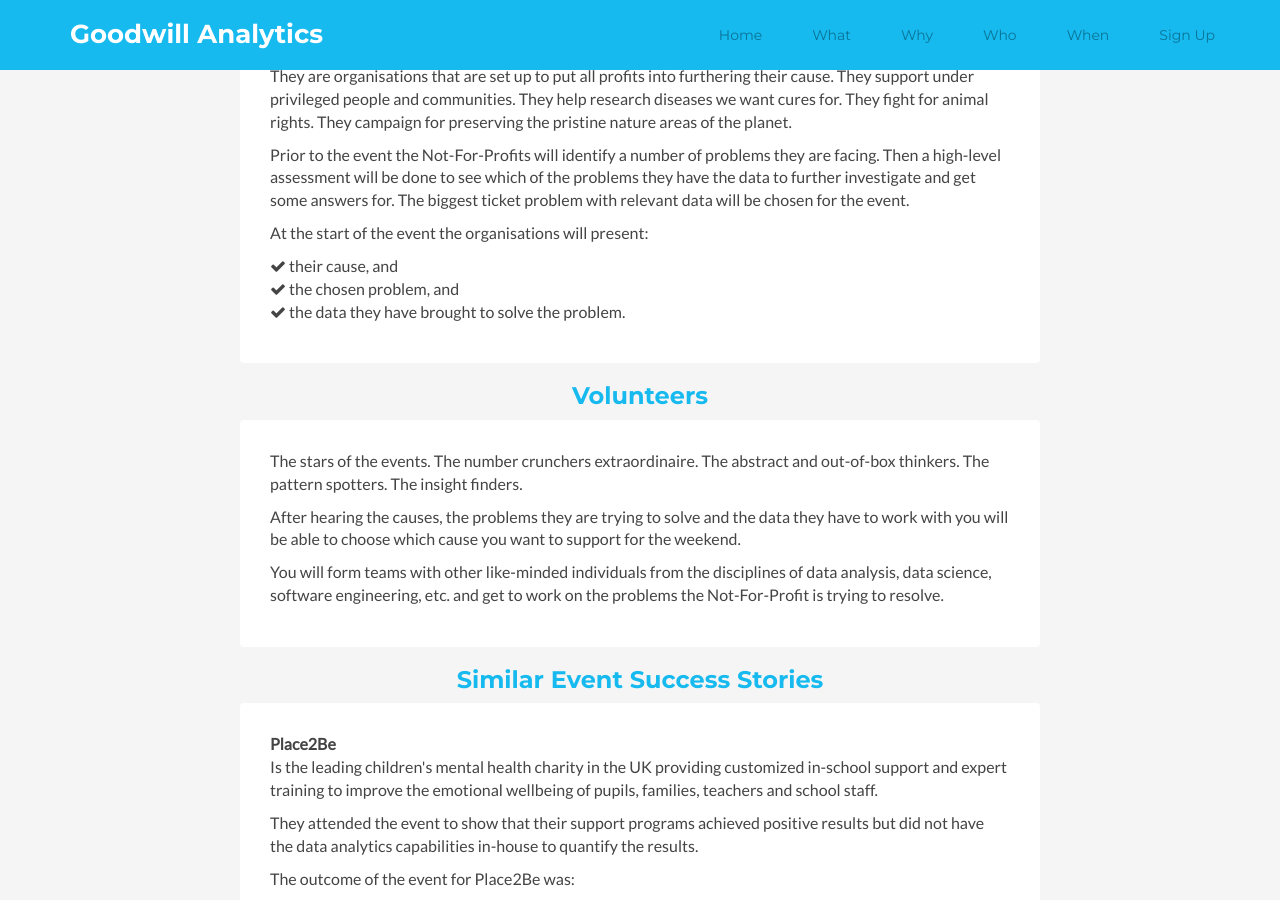
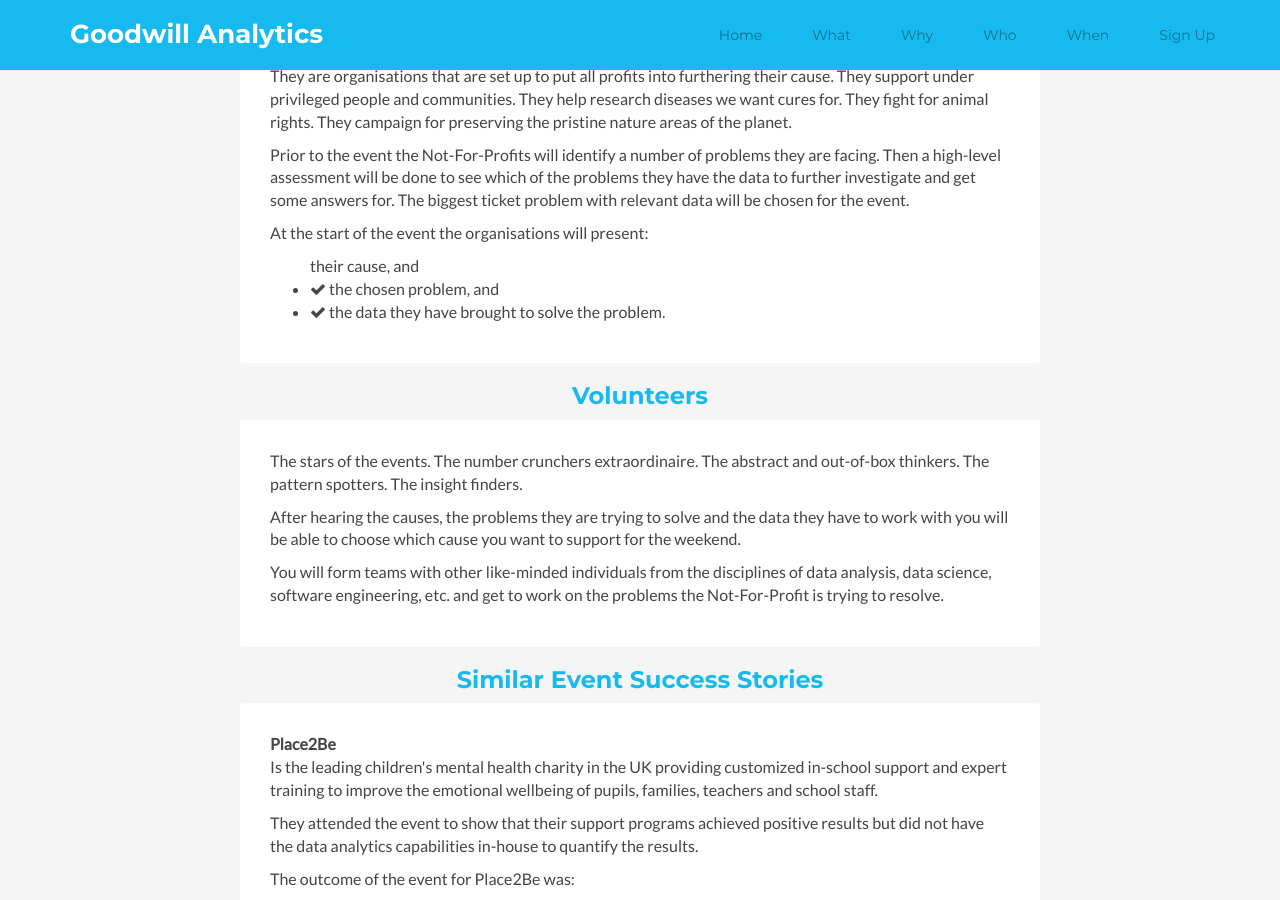
Before and after one commit to goodwillanalytics/goodwillanalytics.github.io, a Jekyll site: the page built from index.html, in a window 1280 px wide and 900 px high, scrolled down 1833 px. Built offline with Jekyll 4.4.1, drawn with Linux system fonts in a browser that asks for light colours.

Commit message:
style changes

```diff
--- a/_includes/who.html
+++ b/_includes/who.html
@@ -8,7 +8,7 @@
 				<p>They are organisations that are set up to put all profits into furthering their cause. They support under privileged people and communities. They help research diseases we want cures for. They fight for animal rights. They campaign for preserving the pristine nature areas of the planet.</p>
 				<p>Prior to the event the Not-For-Profits will identify a number of problems they are facing. Then a high-level assessment will be done to see which of the problems they have the data to further investigate and get some answers for. The biggest ticket problem with relevant data will be chosen for the event.</p>
 				<p>At the start of the event the organisations will present:
-					<ul class="feature-list list-unstyled">
+					<ul class="feature-list list-unstyled>
 						<li><i class="fa fa-check"></i> their cause, and</li>
 						<li><i class="fa fa-check"></i> the chosen problem, and</li>
 						<li><i class="fa fa-check"></i> the data they have brought to solve the problem.</li>
@@ -29,7 +29,7 @@
 				<ul class="feature-list list-unstyled">
 					<li><i class="fa fa-check"></i> The value of the support program was proven (after adjusting for bias in the reporting methods)</li>
 					<li><i class="fa fa-check"></i> Insight was gained to guide future focus areas, Place2Be learned that:
-						<ul>
+						<ul class="list-unstyled">
 							<li><i class="fa fa-check"></i> Boys generally performed better</li>
 							<li><i class="fa fa-check"></i> Girls with single fathers improved the most</li>
 							<li><i class="fa fa-check"></i> Their method of capturing data (i.e. self-assessment surveys) added noticeable bias to the reporting process and needed change</li>
```
